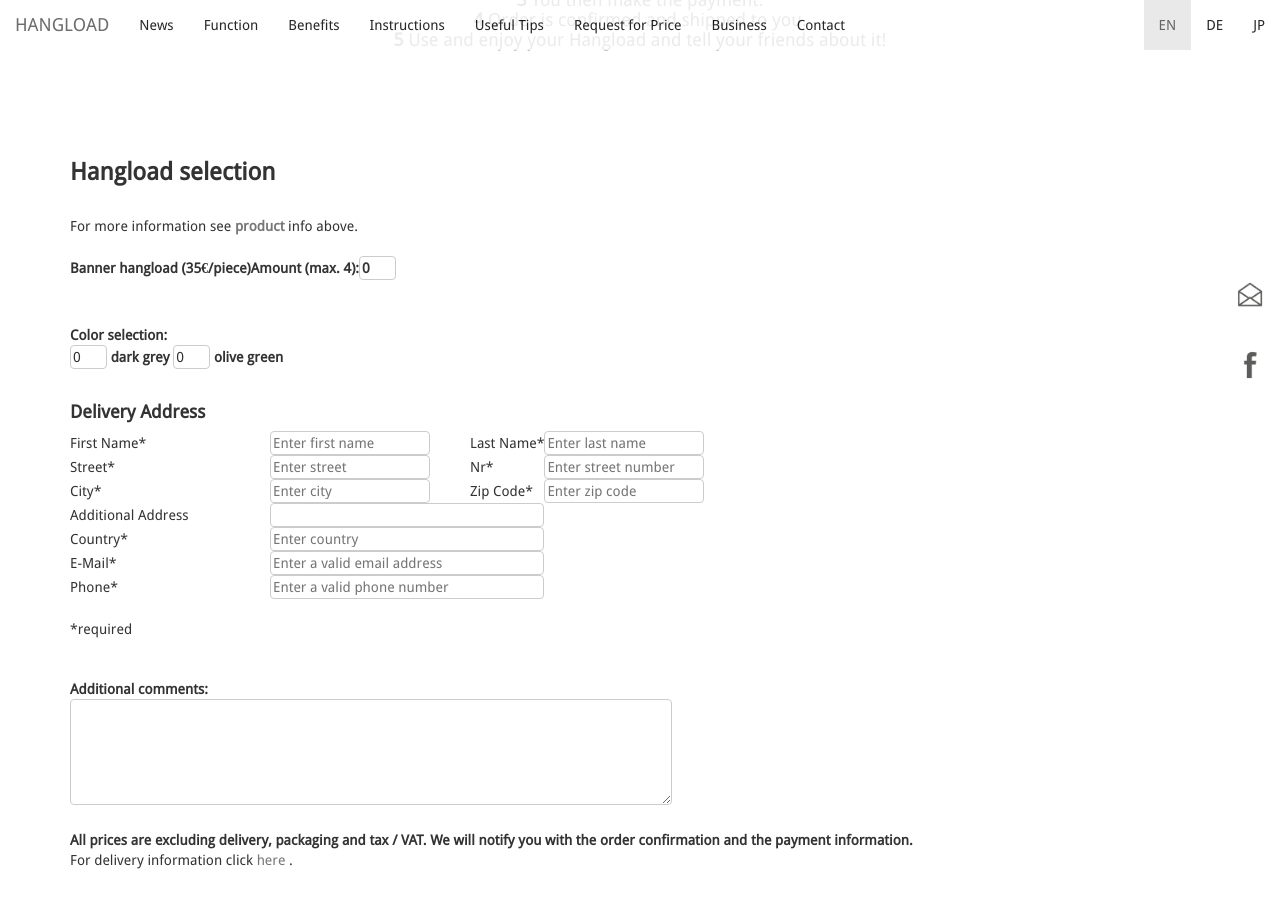
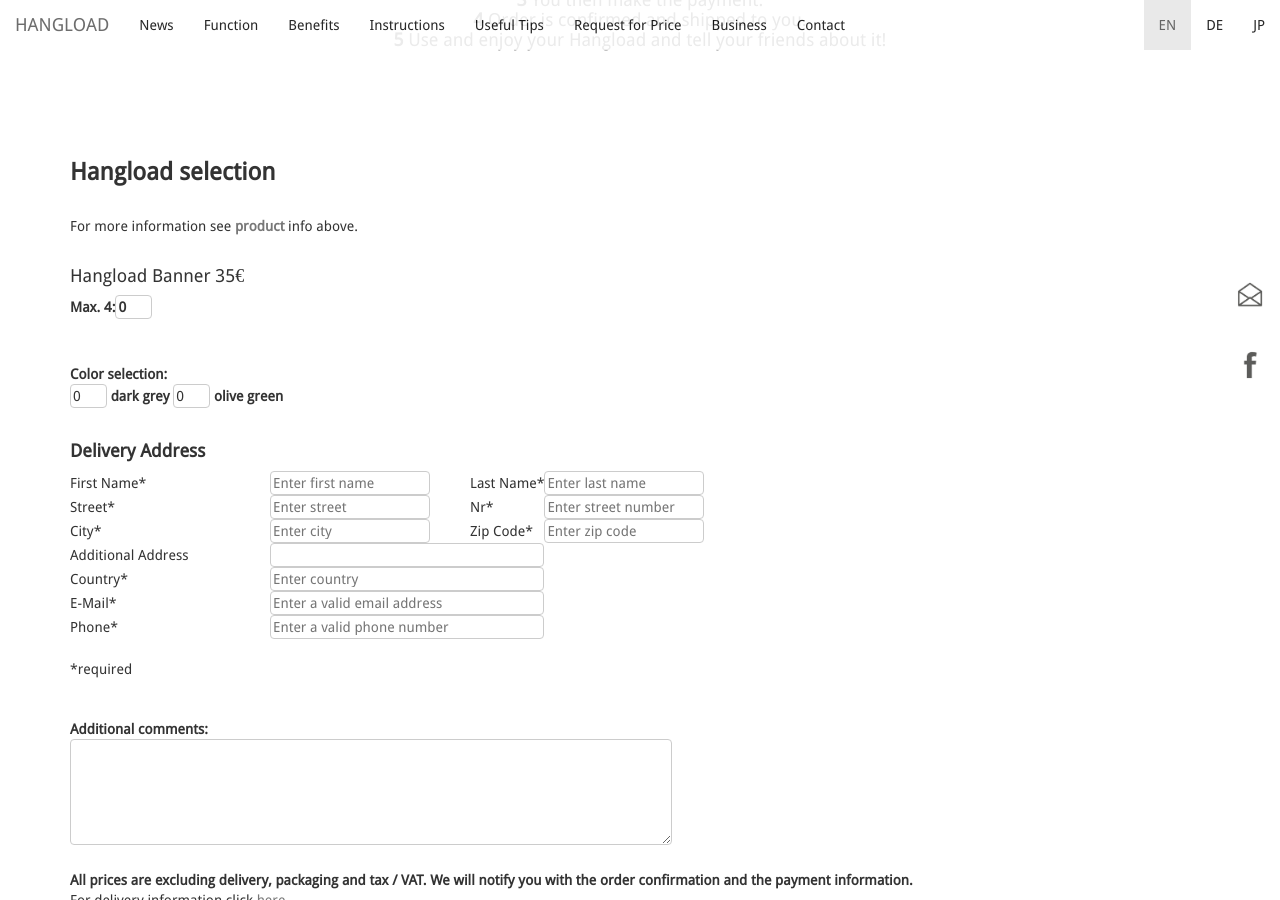
Before and after one commit to bodokaiser/hangload.com, a Jekyll site: the page built from webshop/order.html, in a window 1280 px wide and 900 px high, scrolled down 532 px. Built offline with Jekyll 4.4.1, drawn with Linux system fonts in a browser that asks for light colours; nearby versions of some CDN libraries; library files that are not in the unit come from our copies; Markdown is read by kramdown in place of the engine named in the settings.

Commit message:
Update order.html

```diff
--- a/webshop/order.html
+++ b/webshop/order.html
@@ -215,13 +215,12 @@
 	<h3><strong>Hangload selection </strong> </h3> <br>
 	For more information see <a href="/webshop/#product"> <strong> product </strong> </a> info above.<br>
 	<br>
+	<h4>Hangload Banner 35€</h4>
 	<table>
 	<tr>
+
 		<td>
-			<label>Banner hangload (35€/piece)</label>
-		</td>
-		<td>
-			<label>Amount (max. 4):<input type="number" min="0" max="4" maxlength="1" size="2" value="0" name="countMetal" id="countMetal"></label>
+			<label>Max. 4:<input type="number" min="0" max="4" maxlength="1" size="2" value="0" name="countMetal" id="countMetal"></label>
 		</td>
 	</tr>
 	</table>
```
